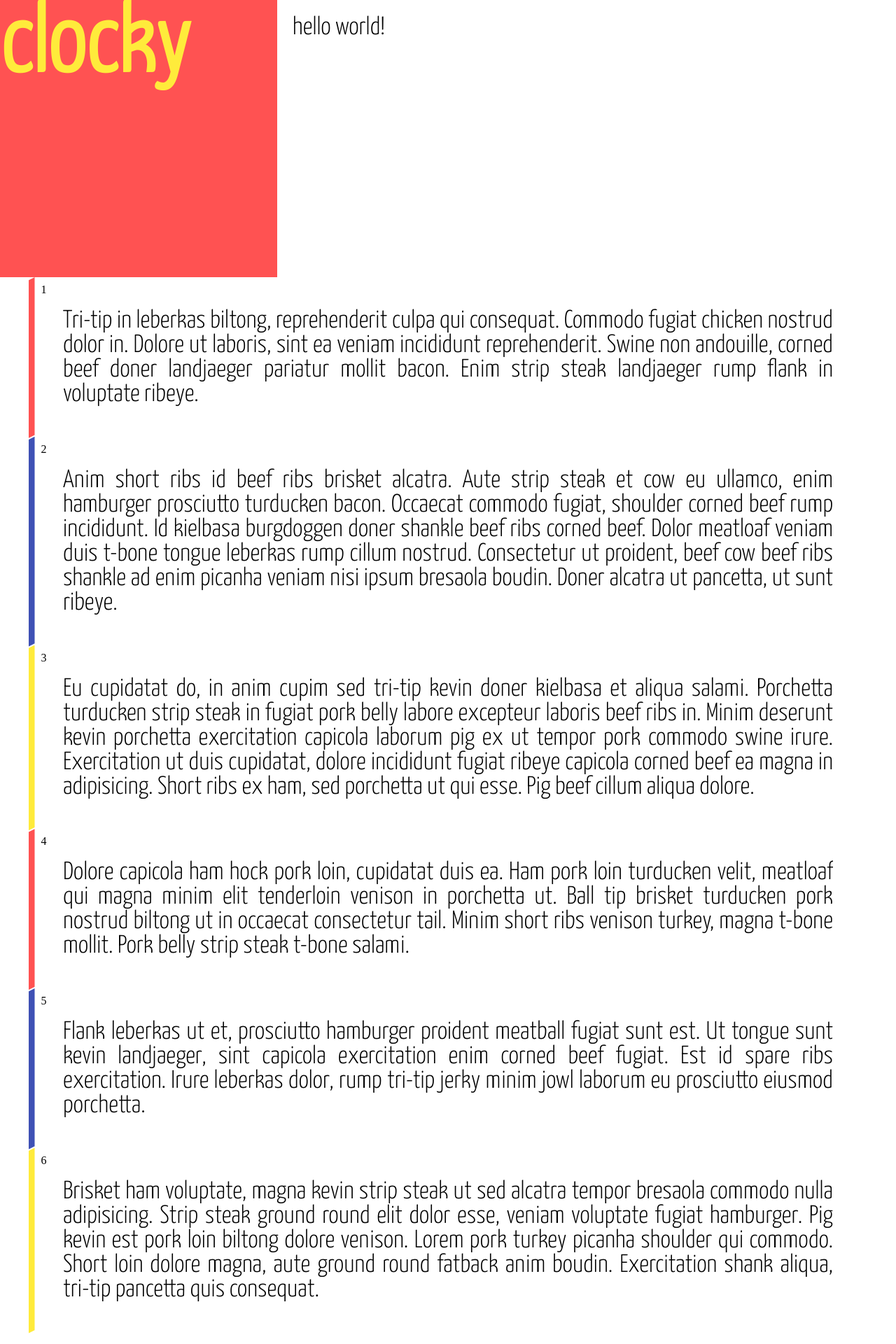
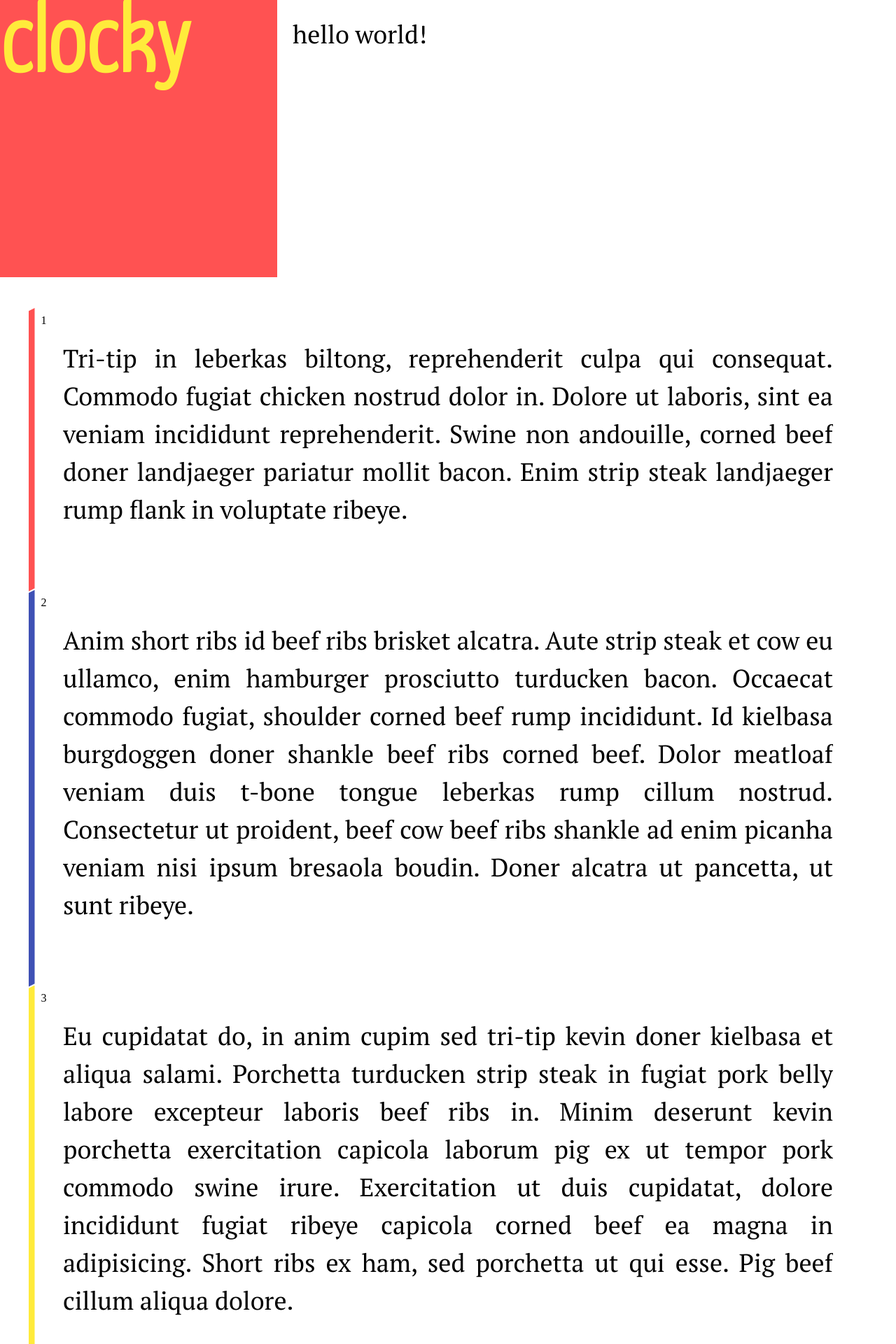
Before and after one commit to ompi/ompo.ly, a Jekyll site: the page built from _stuff/clocky.md, in a window 1280 px wide. Shown: the top 1920 px of the page at 70% size. Built offline with Jekyll 4.4.1, drawn with Linux system fonts in a browser that asks for light colours.

Commit message:
added serif font for text content; minor css fixes

```diff
--- a/_includes/head.html
+++ b/_includes/head.html
@@ -3,6 +3,7 @@
   <meta name="viewport" content="width=device-width, initial-scale=1.0">
   <title>ompoly - {{ page.title | downcase }}</title>
   <link href="https://fonts.googleapis.com/css?family=Yanone+Kaffeesatz:300" rel="stylesheet">
+  <link href="https://fonts.googleapis.com/css?family=PT+Serif" rel="stylesheet">
   <link href="/navbar/navbar.css" rel="stylesheet">
   <link href="/style/ompo.css" rel="stylesheet">
 </head>
--- a/style/ompo.css
+++ b/style/ompo.css
@@ -62,11 +62,13 @@ h1 {
 }
 
 p {
+  font-family: 'PT Serif', serif;
   overflow: hidden;
   text-overflow: ellipsis;
   margin: 0;
-  font-family: 'Yanone Kaffeesatz', sans-serif;
   font-size: 4vh;
+  line-height: 1.5;
+  padding-bottom: 5vh;
 }
 
 a {
@@ -80,15 +82,14 @@ a {
 }
 
 .stuff-description {
-  box-sizing: border-box;
   margin-left: 44vh;
   height: 44vh;
   padding: 22px;
+  text-align: justify;
 }
 
 .postbox {
   box-sizing: border-box;
-  display: flex;
   text-align: justify;
   margin-bottom: -0.25vh;
   padding: 5vh 10vh 5vh 10vh;
```
